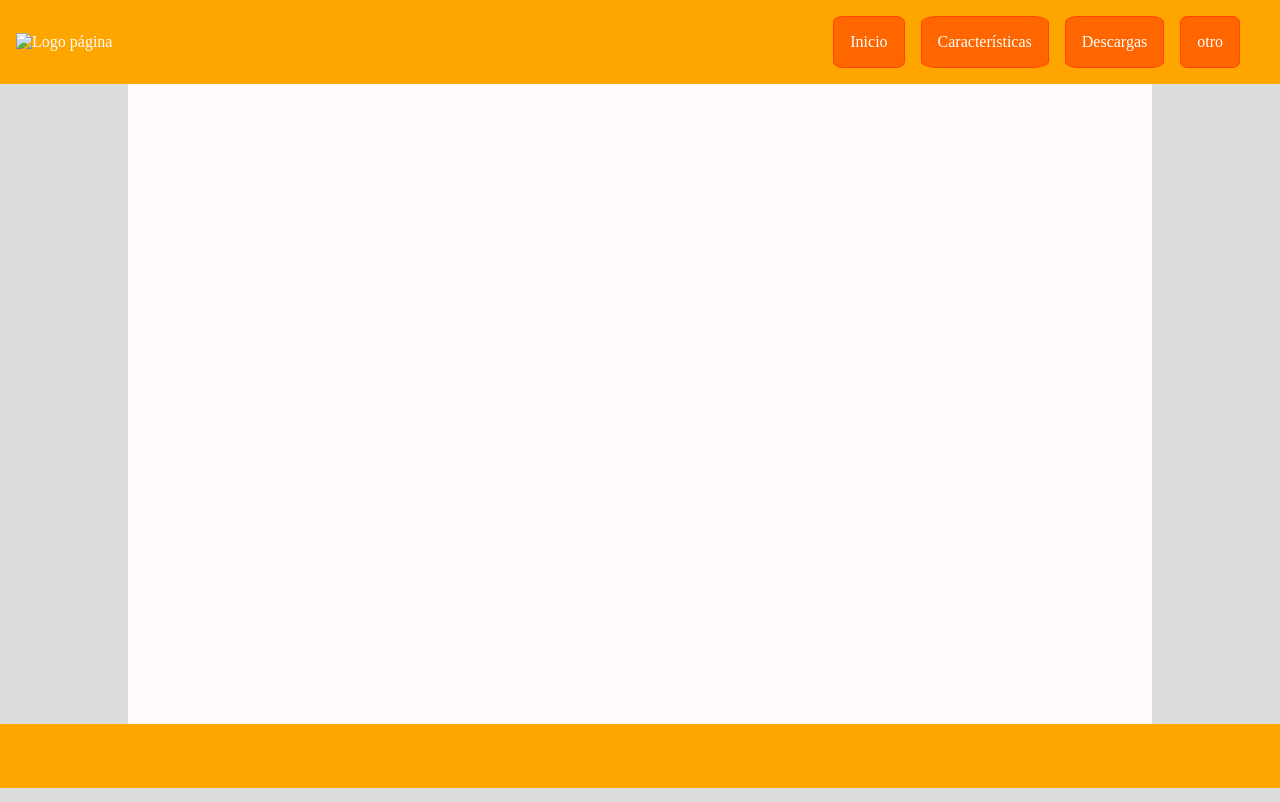
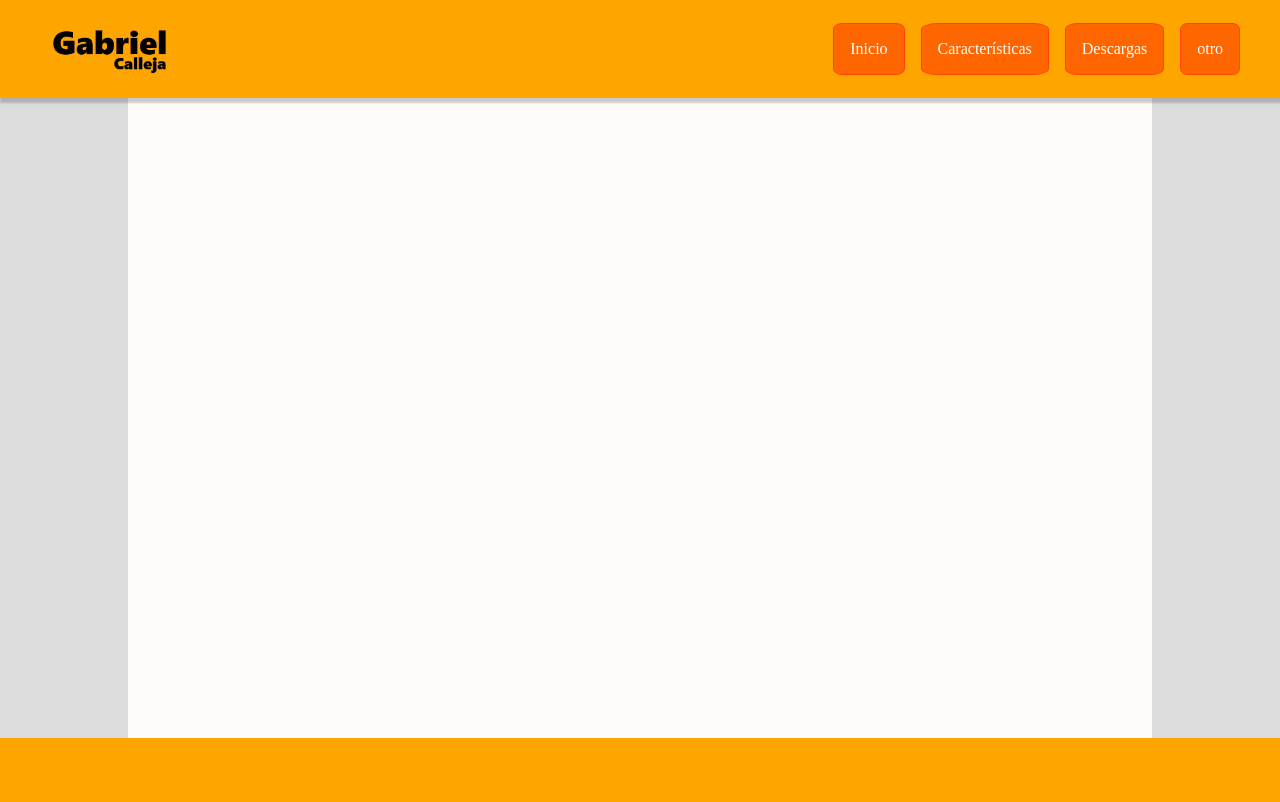
Before and after one commit to Gabytto/porfolio, a plain HTML site: page index.html in a window 1280 px wide. Drawn offline with Linux system fonts and the light colour scheme.

Commit message:
Agregué imagen header y sombra

```diff
--- a/css/style.css
+++ b/css/style.css
@@ -1,10 +1,11 @@
-*{
+* {
   margin: 0;
   padding: 0;
   box-sizing: border-box;
 }
 
-ul,ol {
+ul,
+ol {
   list-style: none;
   display: flex;
   justify-content: flex-end;
@@ -12,11 +13,27 @@ ul,ol {
   gap: 1rem;
   padding-right: 1.5rem;
 }
-body{
+body {
   background-color: gainsboro;
+}
+.main-content {
+  background-color: white;
+  max-width: 80vw;
+  z-index: -999;
 }
 
 /*########### HEADER ############*/
+
+.logo-header {
+  display: flex;
+  max-width: 10vw;
+  margin-left: 2rem;
+}
+
+.logo-header:hover {
+  transform: scale(1.25);
+}
+
 nav {
   display: flex;
   justify-content: space-between;
@@ -24,6 +41,7 @@ nav {
   padding: 1rem;
   background-color: orange;
   color: white;
+  box-shadow: 2px 2.5px 2px 2.5px rgba(0, 0, 0, 0.2);
 }
 
 .boton-nav {
@@ -40,7 +58,7 @@ nav {
 
 /*############ MAIN ############*/
 
-main{
+main {
   display: flex;
   justify-content: center;
 }
@@ -52,7 +70,7 @@ main{
 
 /*############ FOOTER ############*/
 
-.footer{
+.footer {
   display: flex;
   background-color: orange;
   height: 4rem;
--- a/index.html
+++ b/index.html
@@ -1,15 +1,19 @@
 <!DOCTYPE html>
 <html lang="es">
   <head>
-    <meta charset="UTF-8">
-    <meta name="viewport" content="width=device-width, initial-scale=1.0">
-    <link rel="stylesheet" href="./css/style.css">
+    <meta charset="UTF-8" />
+    <meta name="viewport" content="width=device-width, initial-scale=1.0" />
+    <link rel="stylesheet" href="./css/style.css" />
     <title>Porfolio</title>
   </head>
   <body>
     <header>
       <nav>
-            <img src="#" alt="Logo página">
+        <img
+          src="./img/negro-Photoroom.png"
+          class="logo-header"
+          alt="Logo página"
+        />
         <ul>
           <li class="boton-nav">Inicio</li>
           <li class="boton-nav">Características</li>
@@ -19,14 +23,11 @@
       </nav>
     </header>
     <main>
-        <div class="main-content">
-
-        </div>
+      <div class="main-content"></div>
     </main>
 
     <footer>
       <div class="footer"></div>
     </footer>
-
   </body>
 </html>
```
Also changed, not shown: img/Título-GabrielCalleja.png (added), img/negro-Photoroom.png (added). Lines whose indentation alone changed are shown as unchanged.
